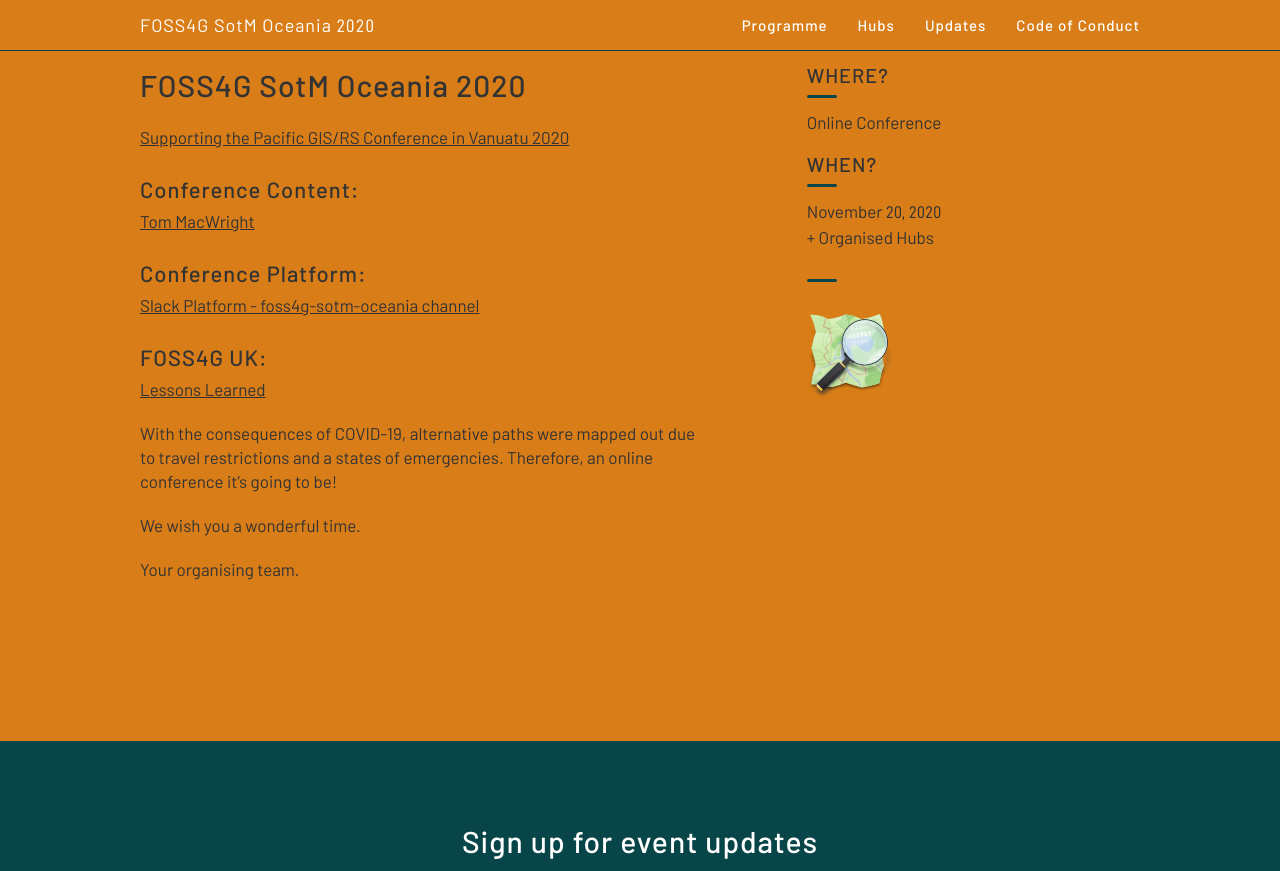
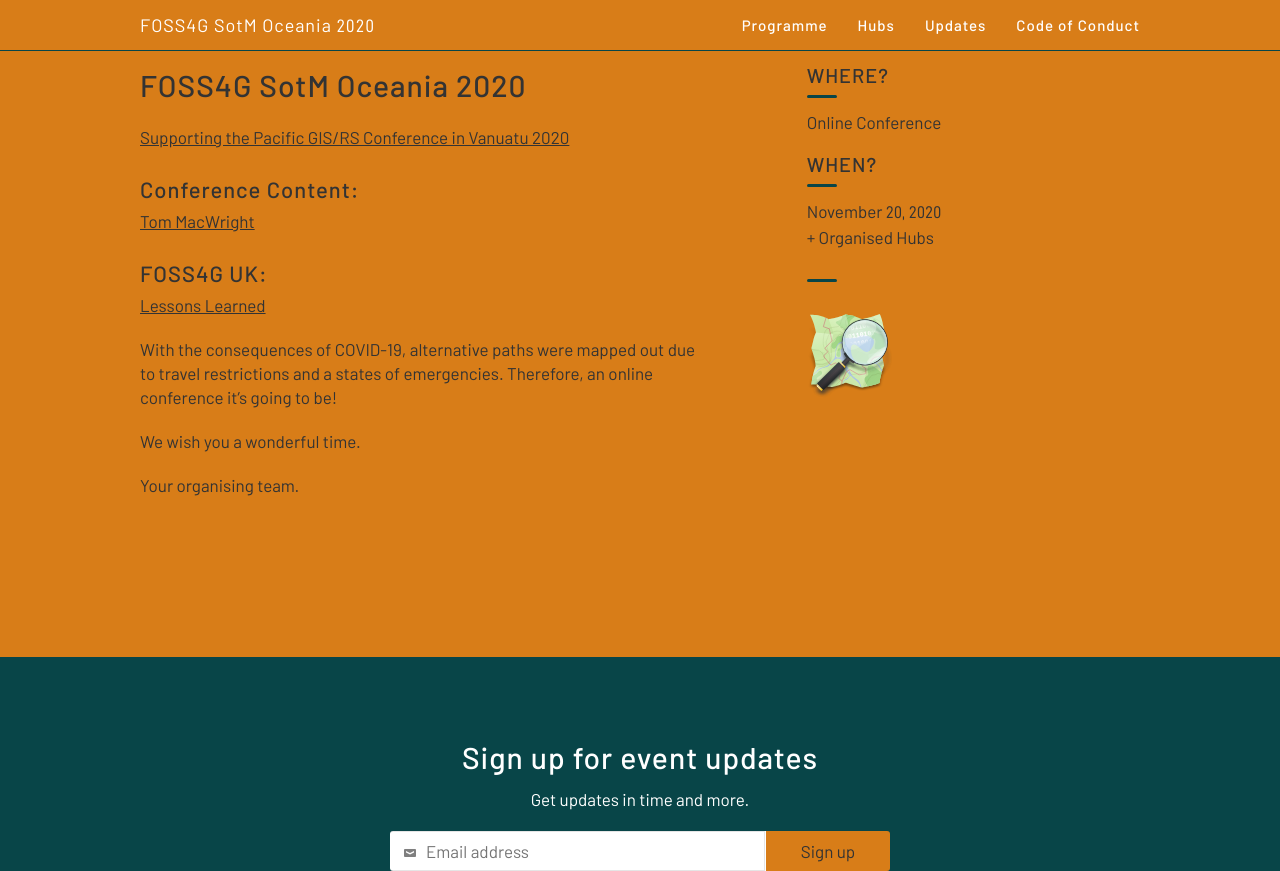
Before and after one commit to osgeo-oceania/foss4g-sotm-oceania-2020, a Jekyll site: the page built from index.html, in a window 1280 px wide and 900 px high, scrolled down 955 px, cut to the strip 0-871 px from the top of the window. Built offline with Jekyll 4.4.1, drawn with Linux system fonts in a browser that asks for light colours.

Commit message:
Update about.html

```diff
--- a/_includes/about.html
+++ b/_includes/about.html
@@ -6,7 +6,7 @@
             <h1 class="space-bottom2">FOSS4G SotM Oceania 2020</h1>
       	    <p> <a href="https://www.picgisrs.org/conference-venue/" rel="noopener noreferrer" target="_blank">Supporting the Pacific GIS/RS Conference in Vanuatu 2020</a> </p>
 	    <p> <h2>Conference Content:</h2> <a href="https://macwright.com/about/" rel="noopener noreferrer" target="_blank">Tom MacWright</a> </p>
-            <p> <h2>Conference Platform:</h2> <a href="http://maptimeoceania.slack.com/" rel="noopener noreferrer" target="_blank">Slack Platform - foss4g-sotm-oceania channel</a> </p>
+            <!-- <p> <h2>Conference Platform:</h2> <a href="http://maptimeoceania.slack.com/" rel="noopener noreferrer" target="_blank">Slack Platform - foss4g-sotm-oceania channel</a> </p> -->
             <p> <h2>FOSS4G UK:</h2> <a href="https://wiki.osgeo.org/wiki/FOSS4GUK_2020_Online_-_Lessons_Learnt" rel="noopener noreferrer" target="_blank">Lessons Learned</a> </p>
             <p>With the consequences of COVID-19, alternative paths were mapped out due to travel restrictions and a states of emergencies. Therefore, an online conference it’s going to be!</p>
             <p>We wish you a wonderful time.</p>
```
